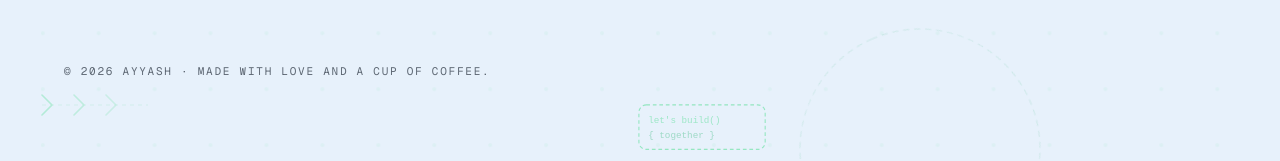
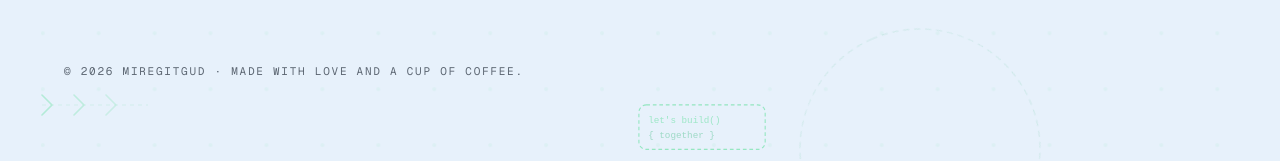
Before and after one commit to miregitgud/mire-portfolio, a Next.js app: page / in a window 1280 px wide. Shown: the part 3810-3971 px from the top of the page. Built offline with nearby package versions, Linux system fonts and the light colour scheme.

Commit message:
adjusted footer

```diff
--- a/components/portfolio.tsx
+++ b/components/portfolio.tsx
@@ -537,7 +537,7 @@ export function Portfolio() {
           </Reveal>
           <Reveal delay={0.22}>
             <p className="mt-16 font-mono text-[11px] tracking-[0.16em] text-muted uppercase">
-              © 2026 Ayyash · Made with love and a cup of coffee.
+              © 2026 miregitgud · Made with love and a cup of coffee.
             </p>
           </Reveal>
         </div>
```
